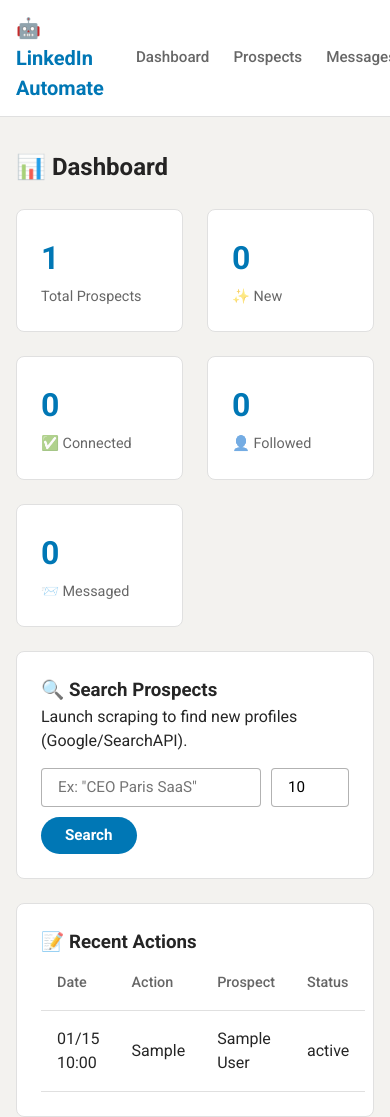
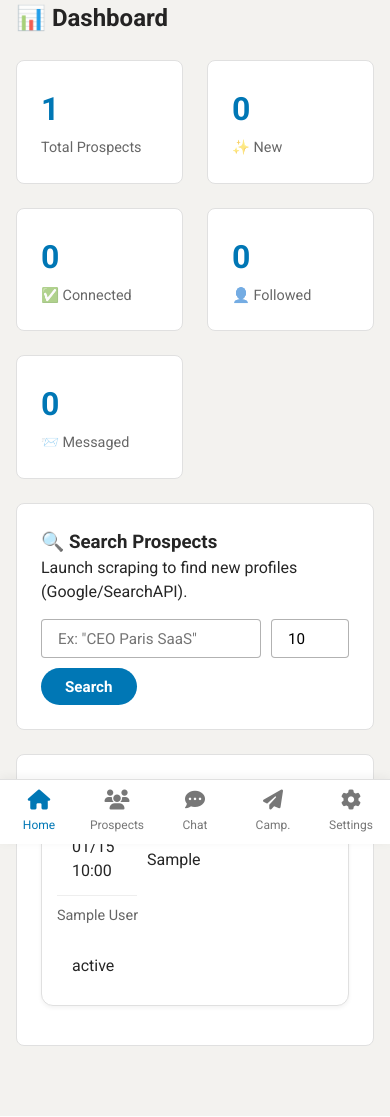
Before and after one commit to Seka35/linkedin-mvp, a Flask app: page / in a window 390 px wide; the page is wider, and only the part inside the window is pictured. Run offline with Flask 3, Linux system fonts and the light colour scheme; the visitor is signed in with stand-in values (Sample User, id 1); tables that the repository leaves empty hold one stand-in row (values such as "Sample post").

Commit message:
Feat: Mobile-first redesign (bottom nav, card layout, logo update)

```diff
--- a/web/static/css/style.css
+++ b/web/static/css/style.css
@@ -332,7 +332,229 @@ td a:hover {
     border: 1px solid #bdbdbd;
 }
 
-.badge-followed {
-    background: #9c27b0;
-    color: white;
+/* Bottom Nav (Mobile) */
+.bottom-nav {
+    display: none;
+    /* Hidden on desktop */
 }
+
+@media (max-width: 768px) {
+
+    /* Hide Desktop Nav */
+    .desktop-nav {
+        display: none !important;
+    }
+
+    /* Show Bottom Nav */
+    .bottom-nav {
+        display: flex;
+        position: fixed;
+        bottom: 0;
+        left: 0;
+        width: 100%;
+        background: white;
+        border-top: 1px solid var(--border-color);
+        box-shadow: 0 -2px 10px rgba(0, 0, 0, 0.05);
+        z-index: 1000;
+        padding-bottom: env(safe-area-inset-bottom);
+        /* iOS Safe Area */
+    }
+
+    .nav-item {
+        flex: 1;
+        display: flex;
+        flex-direction: column;
+        align-items: center;
+        justify-content: center;
+        padding: 10px 0;
+        text-decoration: none;
+        color: #777;
+        font-size: 0.75rem;
+        gap: 4px;
+    }
+
+    .nav-item i {
+        font-size: 1.25rem;
+        margin-bottom: 2px;
+    }
+
+    .nav-item.active {
+        color: var(--primary-color);
+    }
+
+    body {
+        padding-bottom: 70px;
+        /* Space for bottom nav */
+    }
+
+    .container {
+        padding: 0 1rem;
+    }
+
+    /* Mobile Tables -> Cards */
+    table,
+    thead,
+    tbody,
+    th,
+    td,
+    tr {
+        display: block;
+    }
+
+    thead tr {
+        position: absolute;
+        top: -9999px;
+        left: -9999px;
+    }
+
+    tr {
+        margin-bottom: 1rem;
+        border: 1px solid var(--border-color);
+        border-radius: 8px;
+        background: white;
+        box-shadow: 0 2px 4px rgba(0, 0, 0, 0.05);
+    }
+
+    td {
+        border: none;
+        border-bottom: 1px solid #eee;
+        position: relative;
+        padding: 12px 15px;
+        padding-left: 15px;
+        height: auto;
+        /* Reset fixed height */
+    }
+
+    td:last-child {
+        border-bottom: none;
+    }
+
+    /* Specific adjustments for Prospects Table */
+    .avatar-cell {
+        width: auto;
+        padding-right: 15px;
+        text-align: center;
+        border-bottom: none;
+    }
+
+    .actions-cell {
+        min-width: unset;
+        text-align: left;
+    }
+
+    .actions-flex {
+        justify-content: flex-start;
+        flex-wrap: wrap;
+    }
+}
+/* Mobile Cards Layout Refinements */
+@media (max-width: 768px) {
+    /* Filters as horizontal scroll */
+    .filter-bar {
+        overflow-x: auto;
+        white-space: nowrap;
+        padding-bottom: 10px;
+        margin-bottom: 20px;
+        -webkit-overflow-scrolling: touch;
+    }
+
+    .filter-btn {
+        flex: 0 0 auto;
+        font-size: 0.85rem;
+    }
+
+    /* Card styling adjustments */
+    tr {
+        display: grid;
+        grid-template-areas:
+            "avatar name"
+            "title title"
+            "actions actions";
+        grid-template-columns: 80px 1fr;
+        gap: 0;
+        padding: 15px;
+        border-radius: 12px;
+        margin-bottom: 15px;
+    }
+
+    /* Avatar Area */
+    .avatar-cell {
+        grid-area: avatar;
+        padding: 0 !important;
+        border: none !important;
+        display: flex;
+        align-items: center;
+        justify-content: center;
+    }
+
+    .avatar-img {
+        width: 60px;
+        height: 60px;
+    }
+
+    /* Name Area */
+    td:nth-child(2) {
+        grid-area: name;
+        padding: 0 0 0 10px !important;
+        border: none !important;
+        display: flex;
+        flex-direction: column;
+        justify-content: center;
+    }
+
+    .name-text {
+        font-size: 1.1rem;
+        margin-bottom: 2px;
+    }
+
+    /* Title Area */
+    td:nth-child(3) {
+        grid-area: title;
+        padding: 10px 0 15px 0 !important;
+        border: none !important;
+        color: #666;
+        font-size: 0.9rem;
+        line-height: 1.4;
+    }
+
+    /* Actions Area */
+    .actions-cell {
+        grid-area: actions;
+        padding: 0 !important;
+        border: none !important;
+        width: 100%;
+    }
+
+    .actions-flex {
+        display: grid;
+        grid-template-columns: 1fr 1fr auto; /* Connect, Message, Delete */
+        gap: 10px;
+        width: 100%;
+    }
+
+    .btn-tile {
+        width: 100%; /* Stretch buttons */
+        height: 45px;
+        font-size: 0.8rem;
+        flex-direction: row;
+        gap: 8px;
+    }
+
+    .tile-icon {
+        font-size: 1rem;
+        margin-bottom: 0;
+    }
+
+    /* Hide delete button text but keep icon large */
+    .btn-delete {
+        width: 45px;
+        height: 45px;
+        background: #ffebee;
+        color: #d32f2f;
+    }
+
+    /* Ensure no horizontal scroll causing layout break */
+    .prospects-page {
+        overflow-x: hidden;
+    }
+}
--- a/web/templates/base.html
+++ b/web/templates/base.html
@@ -9,12 +9,15 @@
     <link rel="stylesheet" href="{{ url_for('static', filename='css/style.css') }}">
     <!-- Google Fonts -->
     <link href="https://fonts.googleapis.com/css2?family=Roboto:wght@300;400;500;700&display=swap" rel="stylesheet">
+    <!-- FontAwesome -->
+    <link rel="stylesheet" href="https://cdnjs.cloudflare.com/ajax/libs/font-awesome/6.4.0/css/all.min.css">
 </head>
 
 <body>
-    <nav class="navbar">
+    <!-- Top Navbar (Desktop Only) -->
+    <nav class="navbar desktop-nav">
         <div class="container">
-            <h1>🤖 LinkedIn Automate</h1>
+            <h1>LinkedIn Automate</h1>
             <ul>
                 <a href="/" class="nav-link">Dashboard</a>
                 <a href="/prospects" class="nav-link">Prospects</a>
@@ -343,6 +346,30 @@
         </div>
     </div>
 
+    <!-- Bottom Nav (Mobile Only) -->
+    <nav class="bottom-nav">
+        <a href="/" class="nav-item {{ 'active' if request.path == '/' else '' }}">
+            <i class="fas fa-home"></i>
+            <span>Home</span>
+        </a>
+        <a href="/prospects" class="nav-item {{ 'active' if 'prospects' in request.path else '' }}">
+            <i class="fas fa-users"></i>
+            <span>Prospects</span>
+        </a>
+        <a href="/messages" class="nav-item {{ 'active' if 'messages' in request.path else '' }}">
+            <i class="fas fa-comment-dots"></i>
+            <span>Chat</span>
+        </a>
+        <a href="/campaigns" class="nav-item {{ 'active' if 'campaigns' in request.path else '' }}">
+            <i class="fas fa-paper-plane"></i>
+            <span>Camp.</span>
+        </a>
+        <a href="/settings" class="nav-item {{ 'active' if 'settings' in request.path else '' }}">
+            <i class="fas fa-cog"></i>
+            <span>Settings</span>
+        </a>
+    </nav>
+
     <!-- JS -->
     <script src="{{ url_for('static', filename='js/main.js') }}"></script>
 </body>
```
